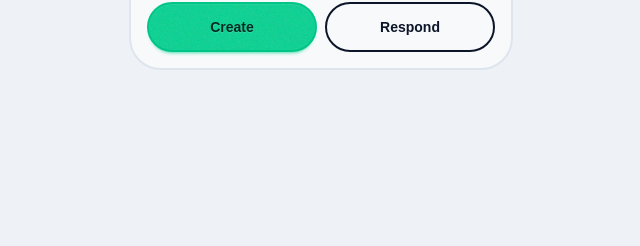
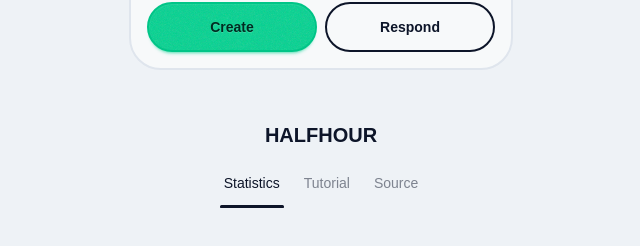
Before and after one commit to halfhourhq/web, a SvelteKit app: page / in a window 1280 px wide. Shown: the part 390-636 px from the top of the page, without its empty margins (319-959 px from the left). Built offline with nearby package versions, Linux system fonts and the light colour scheme; no server answers; what @surrealdb/wasm, surrealdb would draw is missing.

Commit message:
Begins the implementation of info tabs

```diff
--- a/src/routes/+page.svelte
+++ b/src/routes/+page.svelte
@@ -1,7 +1,7 @@
 <script>
   import { House, Info, ArrowBigRightDash, ClipboardPaste, Delete, ArrowLeft } from '@lucide/svelte'
   import { enhance } from '$app/forms'
-  import { navigating } from '$app/state'
+  import { navigating, page } from '$app/state'
   import { get_cookie } from '$lib/cookie'
   import { browser } from '$app/environment'
   import { goto, invalidate } from '$app/navigation'
@@ -9,7 +9,7 @@
   import { PUBLIC_CLIENT_URL, PUBLIC_SERVER_URL } from '$env/static/public'
   import { argon2id } from 'hash-wasm'
   import { decodeHex, encodeHex } from '@std/encoding'
-  import { onDestroy } from 'svelte'
+  import { onDestroy, onMount } from 'svelte'
   import database from '$lib/surrealdb'
   import { RecordId } from 'surrealdb'
   import { hashAuthenticationPass, hashEncryptionPass } from '$lib/encryption.js'
@@ -21,6 +21,8 @@
   let password = $state('')
   let sign_in = $state('')
   let loading = $state(false)
+
+  let view = $state('')
 
   async function get_organiser_salt(){
     loading = true
@@ -71,6 +73,14 @@
     goto('/', { replaceState: true })
     loading = false
   }
+
+  onMount(() => {
+    if(page.url.hash){ view = page.url.hash } else { view = '#statistics' }
+  })
+
+  $effect(() => {
+    if(page.url.hash){ view = page.url.hash } else { view = '#statistics' }
+  })
 
   onDestroy(() => {
     reset()
@@ -234,6 +244,22 @@
       </div>
     </div>
   </div>
+
+  <div class="card card-border card-lg mt-4 bg-base-200 w-full min-w-xs">
+    <div class="card-body items-center text-center">
+      <h2 class="card-title uppercase">HalfHour</h2>
+      <div role="tablist" class="tabs tabs-border">
+        <a role="tab" href="#statistics" class={`tab ${view === '#statistics' ? 'tab-active' : ''}`}>Statistics</a>
+        <a role="tab" href="#tutorial" class={`tab ${view === '#tutorial' ? 'tab-active' : ''}`}>Tutorial</a>
+        <a role="tab" href="#opensource" class={`tab ${view === '#opensource' ? 'tab-active' : ''}`}>Source</a>
+      </div>
+      {#if view === '#statistics' }
+        <div class="tab-content">
+
+        </div>
+      {/if}
+    </div>
+  </div>
 </div>
 
 {#if loading}
```
